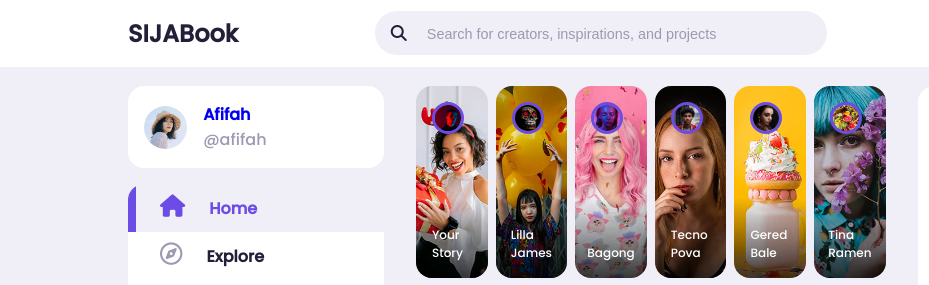
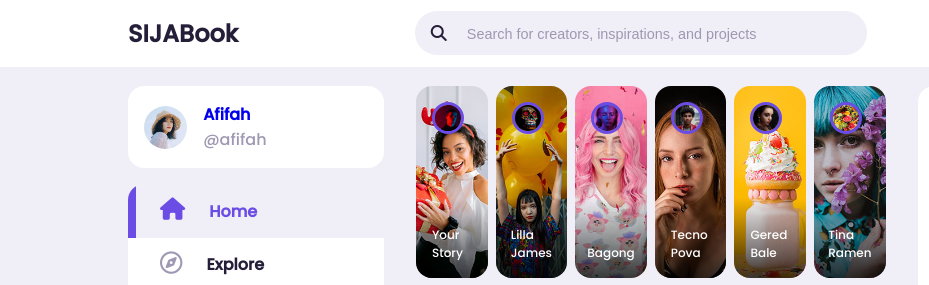
Before and after one commit to HaykalRadiandra/Projeck-Web-Sija2, a plain HTML site: page index.html in a window 1280 px wide. Shown: the top 285 px of the page, 0-929 px from the left. Drawn offline with Linux system fonts and the light colour scheme.

Commit message:
sudah selesai tinggal membuat page profil

```diff
--- a/style.css
+++ b/style.css
@@ -107,6 +107,10 @@ nav .container {
     justify-content: space-between;
 }
 
+nav .container .search-bar {
+    margin-left: 5rem;
+}
+
 .search-bar {
     background: var(--color-light);
     border-radius: var(--border-radius);
@@ -171,7 +175,7 @@ main .container .left .profile {
 .left .sidebar .menu-item {
     display: flex;
     align-items: center;
-    height: 3rem;
+    height: 3.35rem;
     cursor: pointer;
     transition: all 300ms ease;
     position: relative;
```
